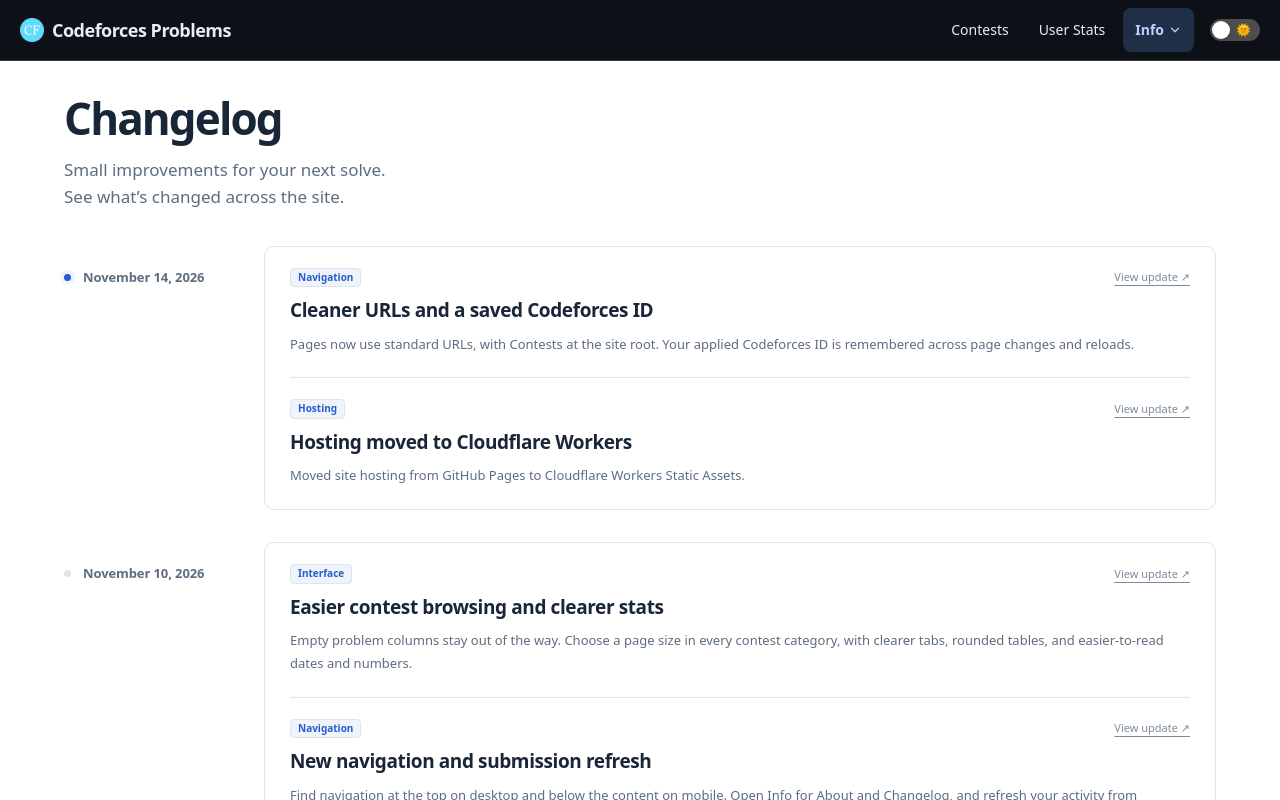
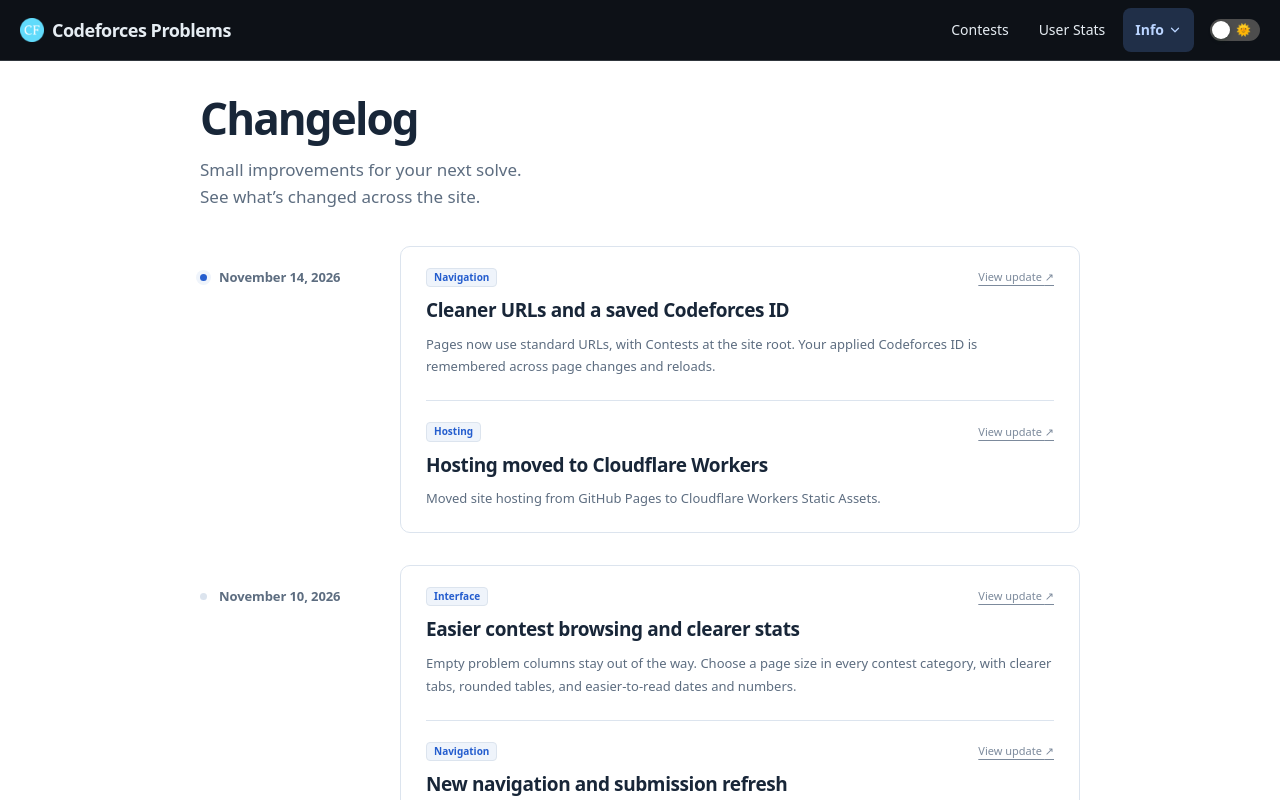
Before and after one commit to kira924age/CodeforcesProblems, a React (Vite) app in the folder cf-problems-frontend/: page /changelog in a window 1280 px wide. Shown: the top 800 px of the page. Built offline with nearby package versions, Linux system fonts and the light colour scheme.

Commit message:
Constrain information pages to a centered readable width (#148)

```diff
--- a/cf-problems-frontend/src/pages/SiteInfo.css
+++ b/cf-problems-frontend/src/pages/SiteInfo.css
@@ -6,6 +6,8 @@
   --info-muted: #5d6d80;
   --info-subtle: #7c8a9c;
   --info-accent: #245dce;
+  max-width: 880px;
+  margin-inline: auto;
   padding-block: 8px 4px;
   color: var(--info-text);
 }
@@ -52,7 +54,6 @@
   letter-spacing: -1.6px;
 }
 .about-reading p {
-  max-width: 80ch;
   margin: 0 0 20px;
   color: var(--info-muted);
   font-size: 16px;
```
